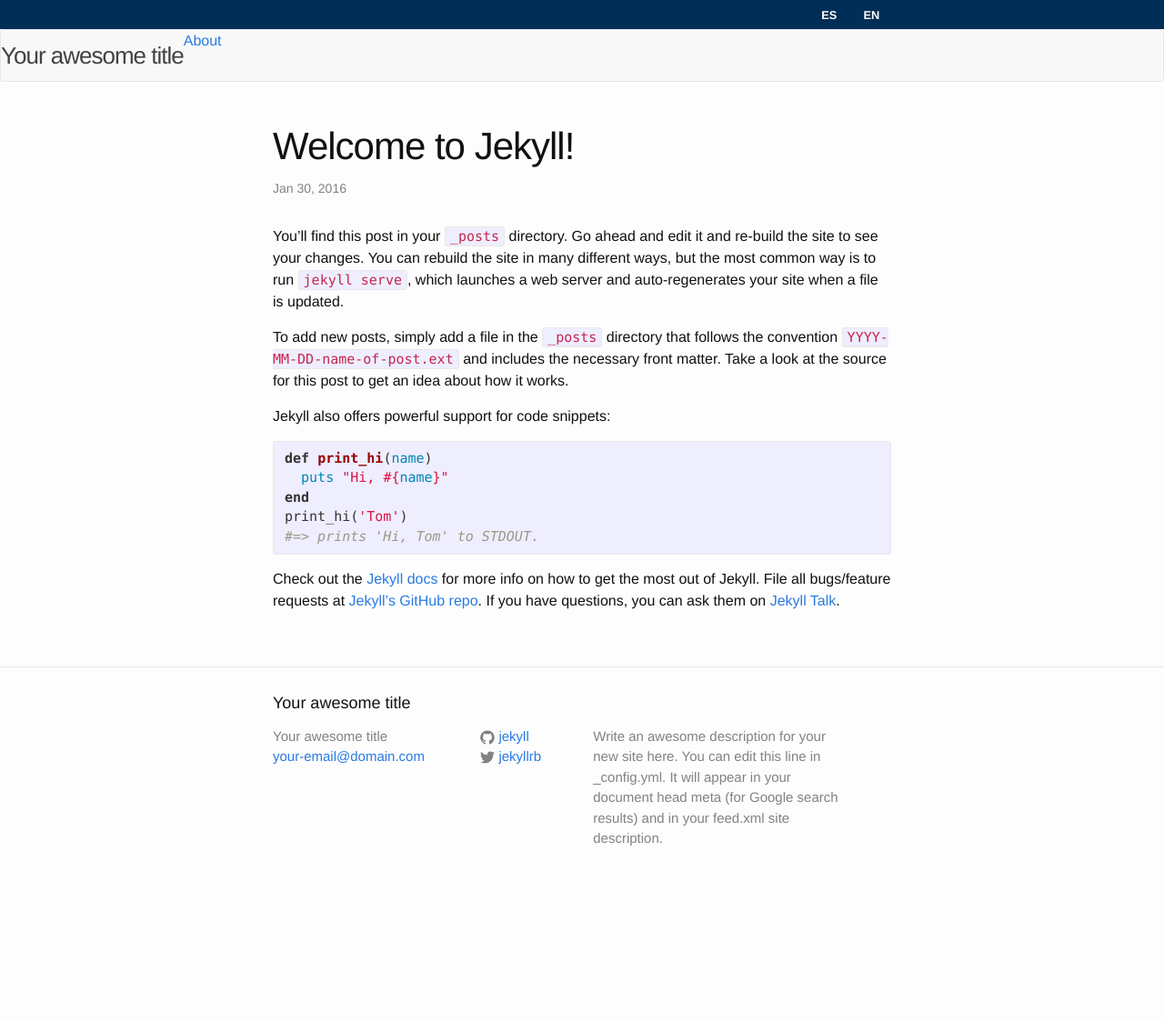
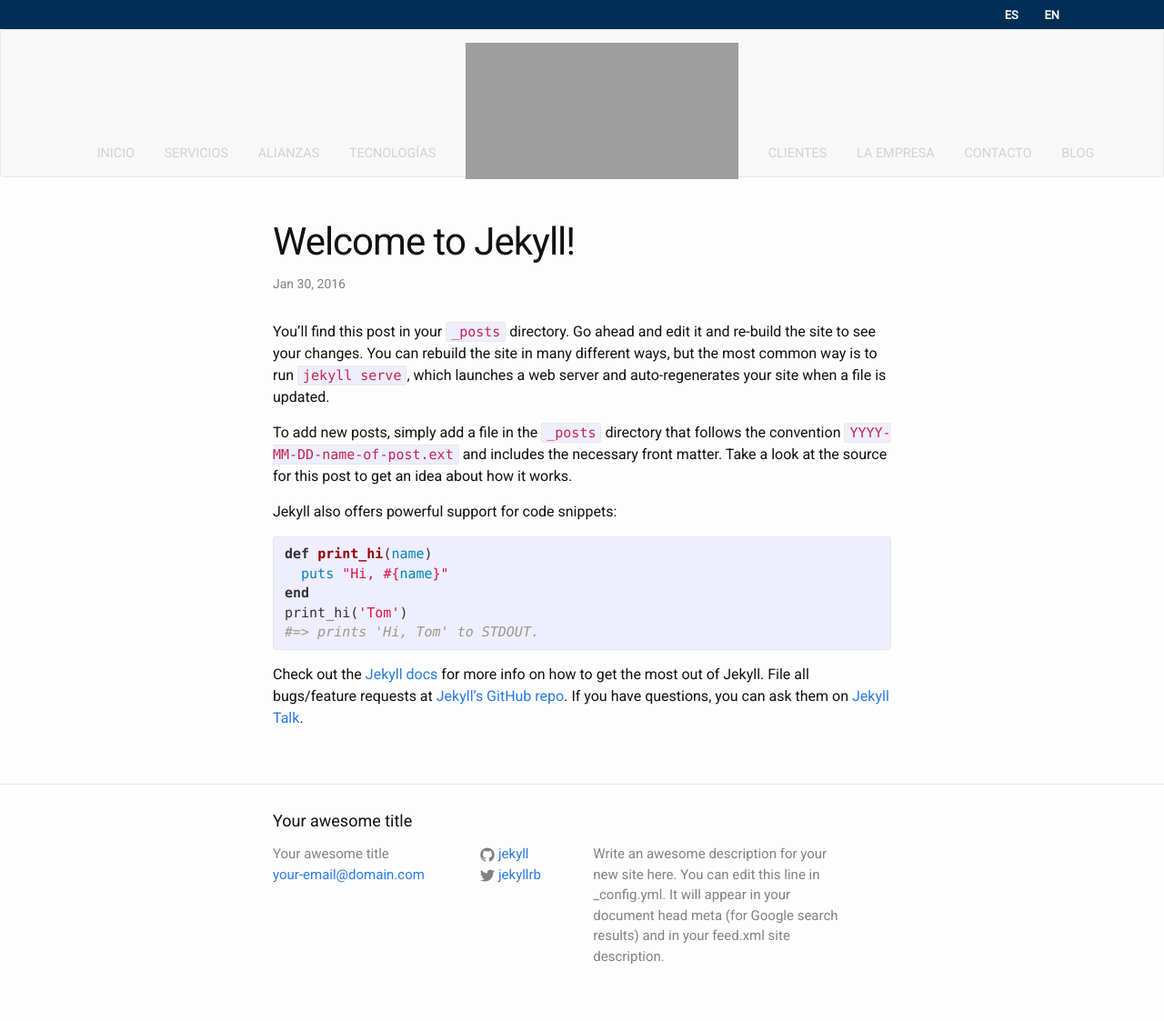
Before and after one commit to Mikroways/mikroways.net, a Jekyll site: the page built from _posts/2016-01-29-welcome-to-jekyll.markdown, in a window 1280 px wide. Shown: the whole page at 91% size. Built offline with Jekyll 4.4.1, drawn with Linux system fonts in a browser that asks for light colours; before the commit the page ends 994 px from its top, so only the background shows below that; grey boxes are pictures that could not be loaded.

Commit message:
Top navbar menu styling

```diff
--- a/_includes/header.html
+++ b/_includes/header.html
@@ -1,11 +1,15 @@
     <nav class="navbar navbar-default" data-spy="affix" data-offset-top="38">
-      <a class="site-title" href="{{ site.baseurl }}/">{{ site.title }}</a>
-
-      <div class="trigger">
-        {% for my_page in site.pages %}
-          {% if my_page.title %}
-          <a class="page-link" href="{{ my_page.url | prepend: site.baseurl }}">{{ my_page.title }}</a>
-          {% endif %}
-        {% endfor %}
+      <div class="main-menu">
+        <ul>
+          <li class="menu-item"><a href="#home">INICIO</a></li>
+          <li class="menu-item"><a href="#">SERVICIOS</a></li>
+          <li class="menu-item"><a href="#">ALIANZAS</a></li>
+          <li class="menu-item"><a href="#">TECNOLOGÍAS</a></li>
+          <li><a href="#"><object class="logo-mikroways" data="/images/mikroways.svg" type="image/svg+xml"></object></a></li>
+          <li class="menu-item"><a href="#">CLIENTES</a></li>
+          <li class="menu-item"><a href="#">LA EMPRESA</a></li>
+          <li class="menu-item"><a href="#">CONTACTO</a></li>
+          <li class="menu-item"><a href="#">BLOG</a></li>
+        </ul>
       </div>
     </nav>
--- a/_includes/language.html
+++ b/_includes/language.html
@@ -1,14 +1,8 @@
 <div class="site-language">
-
-  <div class="wrapper">
-
 	<nav>
 	  <ul>
 	    <li><span><a href='#'>ES</a></span></li>
 	    <li><span><a href='#'>EN</a></span></li>
 	  </ul>
 	</nav>
-
 </div>
-
-</div>
--- a/_sass/_layout.scss
+++ b/_sass/_layout.scss
@@ -245,11 +245,12 @@
   font-size: 0.8em;
   font-weight: bold;
   text-align: right;
-    padding-top: 0.5em;
+  padding: 0.5em 0em 0.5em 0em;
 }
 
 .site-language ul {
-    margin-bottom: 0.5em;
+  margin-bottom: 0em;
+  padding-right: 8%;
 }
 
 .site-language ul li {
@@ -269,5 +270,37 @@
 
 .affix {
   width: 100%;
-  top: 0px;
+  top: 0em;
 }
+
+.main-menu{
+  width: 100%;
+  text-align: center;
+}
+
+.main-menu ul {
+  margin-bottom: 0em;
+}
+
+.main-menu ul li{
+  display: inline;
+}
+
+.main-menu ul li a {
+  text-decoration: none;
+  display: inline-block;
+  padding: 1em;
+  color: #D1D2D4;
+  font-size: 0.9em;
+}
+
+.main-menu ul li.menu-item a:hover {
+  border-bottom: 0.4em solid;
+  padding-bottom: 0.6em;
+  border-color: #002E56;
+  color: #727477;
+}
+
+.logo-mikroways {
+  margin-bottom: -8%;
+}
--- a/css/main.scss
+++ b/css/main.scss
@@ -6,7 +6,7 @@
 
 
 // Our variables
-$base-font-family: "Helvetica Neue", Helvetica, Arial, sans-serif;
+$base-font-family: "Roboto", "Helvetica Neue", Helvetica, Arial, sans-serif;
 $base-font-size:   16px;
 $base-font-weight: 400;
 $small-font-size:  $base-font-size * 0.875;
@@ -51,3 +51,5 @@
         "layout",
         "syntax-highlighting"
 ;
+
+@import url(https://fonts.googleapis.com/css?family=Roboto:400);
```
Lines whose indentation alone changed are shown as unchanged.
